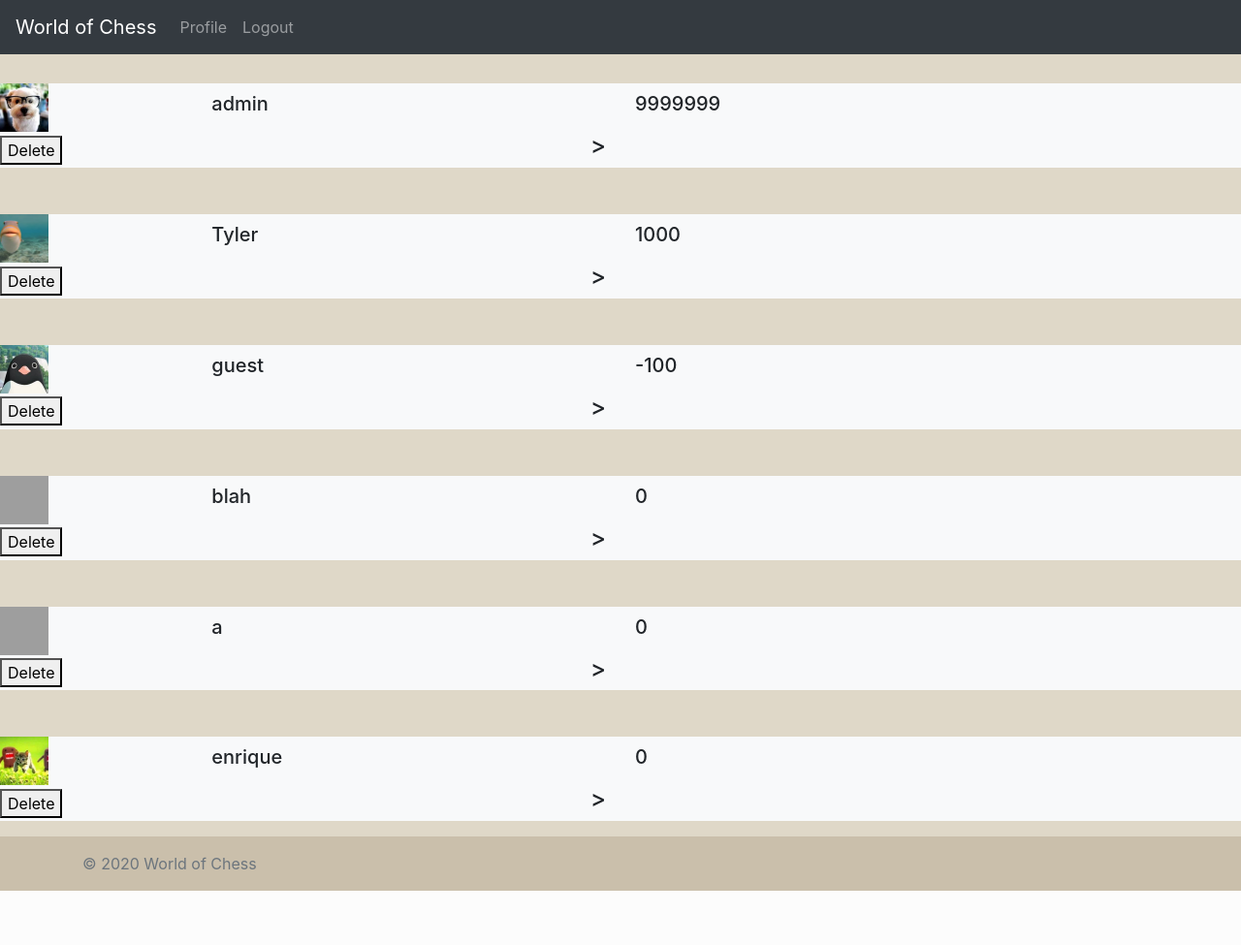
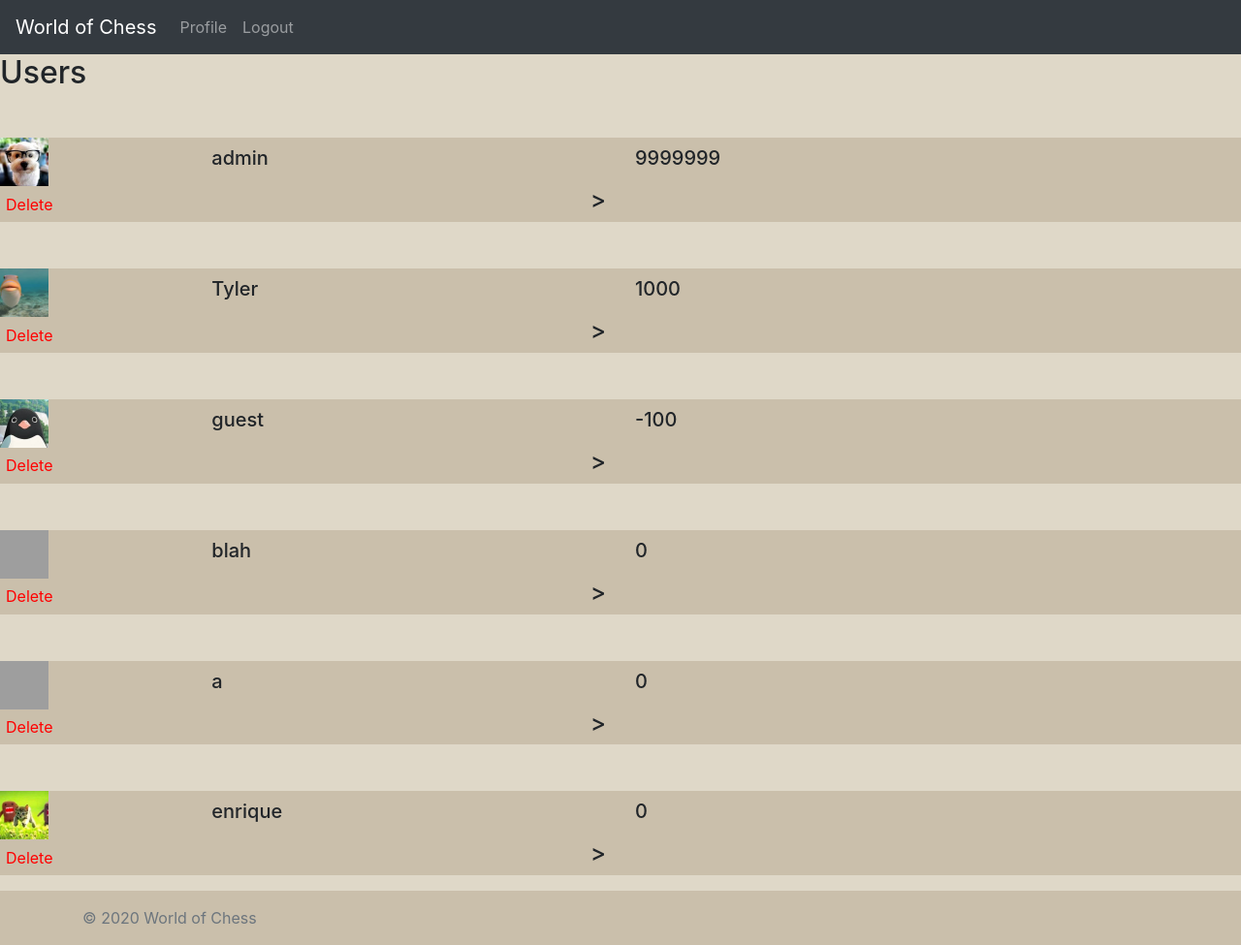
Before and after one commit to JonahSutter/COMP442_Website_Project, a Flask app: page /admin/ in a window 1280 px wide. Shown: the whole page at 97% size. Before the commit the page ends 919 px from the top, so only its background shows below. Run offline with Flask 2, Linux system fonts and the light colour scheme; a user stored in the database is signed in; data comes from the database, SQL or seed files in the repository; parts of the project's set-up code (start-up, migrations or seed data) failed here and were passed over; some libraries are stand-ins or nearby versions; grey boxes are pictures that could not be loaded.

Commit message:
css for admin and search results added

```diff
--- /dev/null
+++ b/static/styles/admin_style.css
@@ -0,0 +1,14 @@
+.player {
+	background-color: #cabfab;
+}
+
+button {
+	border: none;
+	background-color: #cabfab;
+	color: red;
+}
+
+button:hover {
+	color: white;
+	background-color: red;
+}
--- a/static/styles/main_style.css
+++ b/static/styles/main_style.css
@@ -1,5 +1,5 @@
 .profile-info {
-	margin-top: 5%;
+	margin-top: 3em;
 }
 
 #leaderboard {
@@ -7,8 +7,8 @@
 }
 
 .menu {
-	position: fixed;
-	top: 5%;
+	position: sticky;
+	top: 3em;
 	background-color: #52575d;
 	margin-left: .01em;
 	padding-bottom: 1em;
--- /dev/null
+++ b/static/styles/search_style.css
@@ -0,0 +1,3 @@
+.player {
+	background-color: #cabfab;
+}
--- a/templates/admin.html
+++ b/templates/admin.html
@@ -5,12 +5,16 @@
 Admin
 {% endblock %}
 
+{% block stylesheet %}
+<link rel="stylesheet" href="/static/styles/admin_style.css">
+{% endblock %}
+
 {% block content %}
 <div id="search-results">
     <h2 class="title">Users</h2>
     <form method="post" action="/admin/">
     {% for user in all_users %}
-    <div class="row bg-light mt-5 align-items-center">
+    <div class="row mt-5 align-items-center player">
         <div class="col-md-2">
             <img src="{{user[1]}}" alt="Leaderboard Profile Picture" width="50" height="50">
         </div>
--- a/templates/display_users.html
+++ b/templates/display_users.html
@@ -5,11 +5,15 @@
 search
 {% endblock %}
 
+{% block stylesheet %}
+<link rel="stylesheet" href="/static/styles/search_style.css">
+{% endblock %}
+
 {% block content %}
 <div id="search-results">
     <h2 class="title">Results</h2>
     {% for result in results %}
-    <div class="row bg-light mt-5 align-items-center">
+    <div class="row mt-5 align-items-center player">
         <div class="col-md-2">
             <img src="{{result[2]}}" alt="Leaderboard Profile Picture" width="50" height="50">
         </div>
--- a/templates/template.j2
+++ b/templates/template.j2
@@ -22,7 +22,7 @@
 <body>
 
   {% block navbar %}
-  <nav class="navbar navbar-expand-lg navbar-dark bg-dark fixed-top">
+  <nav class="navbar navbar-expand-lg navbar-dark bg-dark sticky-top">
     <a class="navbar-brand" href="{{url_for('get_main')}}">World of Chess</a>
     <button class="navbar-toggler" type="button" data-toggle="collapse" data-target="#navbarSupportedContent" aria-controls="navbarSupportedContent" aria-expanded="false" aria-label="Toggle navigation">
       <span class="navbar-toggler-icon"></span>
```
